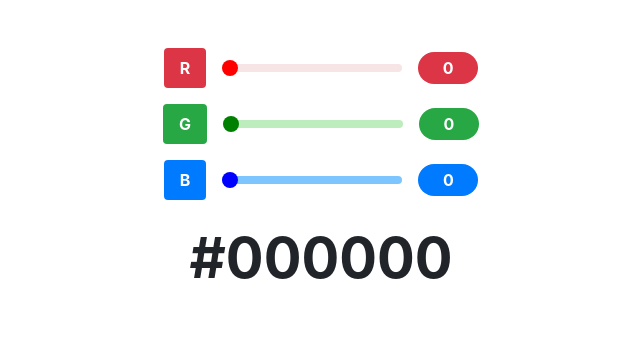
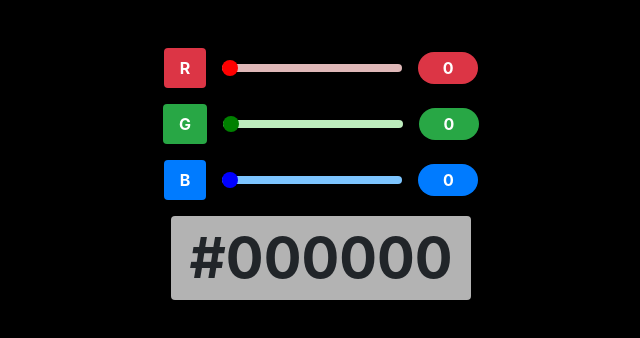
Before and after one commit to waiting33118/RGB-to-Hex-Converter, a plain HTML site: page index.html in a window 1280 px wide. Shown: the whole page, without its empty margins (319-959 px from the left). Drawn offline with nearby package versions, Linux system fonts and the light colour scheme.

Commit message:
新增介面初始背景

```diff
--- a/style.css
+++ b/style.css
@@ -2,17 +2,28 @@
   background: red;
 }
 .red input[type='range']::-webkit-slider-runnable-track{
-  background-color:rgb(247, 228, 228);
+  background-color:rgb(223, 184, 184);
 }
+
 .green input[type='range']::-webkit-slider-thumb {
   background: green;
 }
 .green input[type='range']::-webkit-slider-runnable-track{
   background-color:rgb(189, 236, 189);
 }
+
 .blue input[type='range']::-webkit-slider-thumb {
   background: blue;
 }
 .blue input[type='range']::-webkit-slider-runnable-track{
   background-color:rgb(125, 197, 255);
 }
+
+div[hex-display] {
+  background-color: rgba(255, 255, 255, 0.7);
+}
+
+
+body{
+  background-color: #000000;
+}
```
